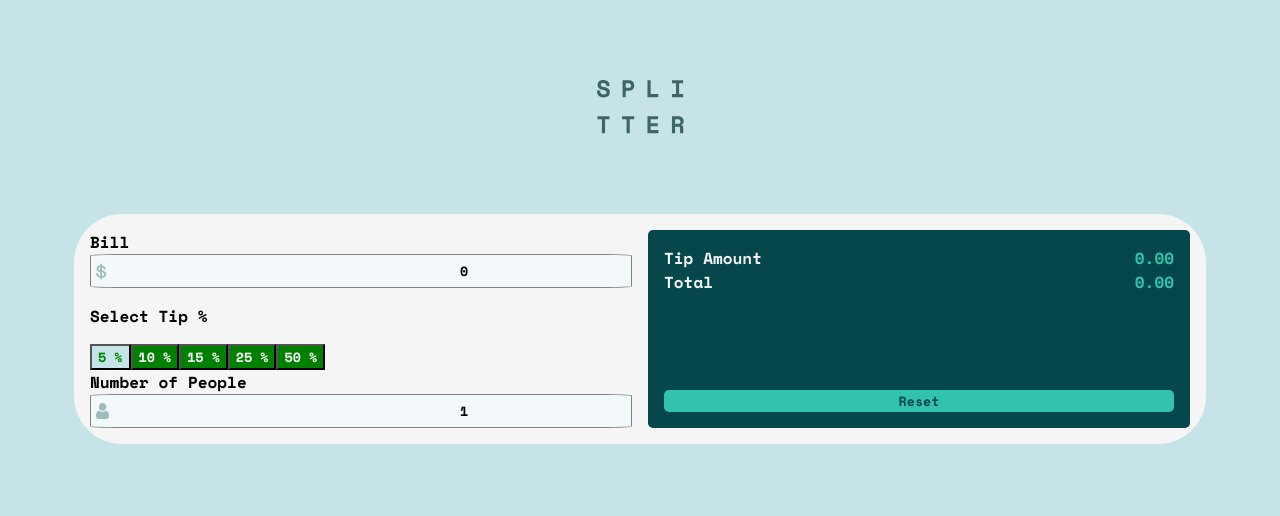
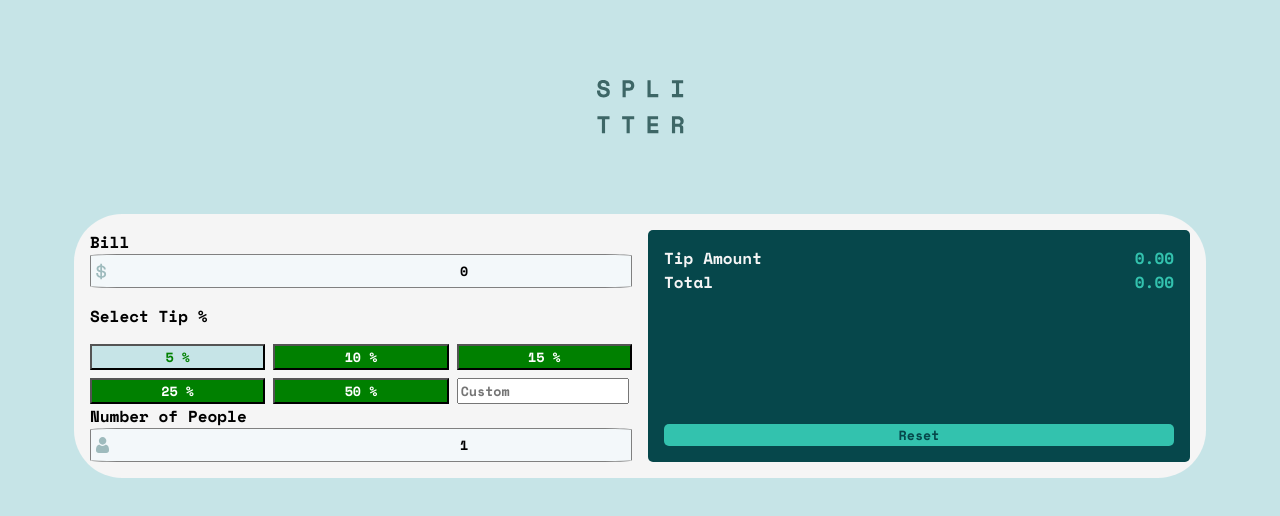
Before and after one commit to DaranDachte/Calculator, a React (Vite) app in the folder Calculator/: page / in a window 1280 px wide. Shown: the top 516 px of the page. Built offline with nearby package versions, Linux system fonts and the light colour scheme.

Commit message:
custom input was created

```diff
--- /dev/null
+++ b/Calculator/src/components/CustomInput/CustomInput.tsx
@@ -0,0 +1,28 @@
+import React from "react";
+import "./CustomInput.style.css";
+
+type Props = {
+  value: number | null;
+  placeholder?: string;
+  OnInput: (value: number) => void;
+};
+
+export const CustomInput: React.FunctionComponent<Props> = ({
+  value,
+  placeholder = "Custom",
+  OnInput,
+}) => {
+  const SubmitHandler = (e: React.ChangeEvent<HTMLInputElement>) => {
+    OnInput(Number(e.target.value));
+  };
+  return (
+    <label>
+      <input
+        type="number"
+        value={value ? value.toString() : ""}
+        placeholder={placeholder}
+        onInput={SubmitHandler}
+      />
+    </label>
+  );
+};
--- a/Calculator/src/components/InputNumber/InputNumber.style.css
+++ b/Calculator/src/components/InputNumber/InputNumber.style.css
@@ -1,9 +1,16 @@
 .inputNumber {
-  display: block;
+  display: flex;
+  justify-content: space-between;
+  flex-wrap: wrap;
+}
+
+.inputNumber small {
+  color: red;
 }
 
 .inputNumber_wrapper {
   display: flex;
+  width: 100%;
   justify-content: space-between;
   align-items: center;
   border: 1px grey solid;
--- a/Calculator/src/components/InputNumber/InputNumber.tsx
+++ b/Calculator/src/components/InputNumber/InputNumber.tsx
@@ -6,6 +6,7 @@ type InputNumberType = {
   title: string;
   icon: React.ReactNode;
   OnSubmit: (value: number) => void;
+  showError?: boolean;
 };
 
 export const InputNumber: React.FunctionComponent<InputNumberType> = ({
@@ -13,6 +14,7 @@ export const InputNumber: React.FunctionComponent<InputNumberType> = ({
   title,
   icon,
   OnSubmit,
+  showError = false,
 }) => {
   const SubmitHandler = (e: React.ChangeEvent<HTMLInputElement>) => {
     OnSubmit(Number(e.target.value));
@@ -21,6 +23,7 @@ export const InputNumber: React.FunctionComponent<InputNumberType> = ({
   return (
     <label className="inputNumber">
       <span>{title}</span>
+      {showError && value === 0 && <small className="zero">Cant be Zero</small>}
       <div className="inputNumber_wrapper">
         {icon}
         <input type="number" value={value.toString()} onInput={SubmitHandler} />
--- a/Calculator/src/components/Wrapper/Wrapper.style.css
+++ b/Calculator/src/components/Wrapper/Wrapper.style.css
@@ -1,3 +1,9 @@
+input::-webkit-outer-spin-button,
+input::-webkit-inner-spin-button {
+  -webkit-appearance: none;
+  margin: 0;
+}
+
 .wrapper {
   display: grid;
   gap: 1rem;
@@ -8,3 +14,9 @@
   border-radius: 3rem;
   padding: 1rem;
 }
+
+.tipAndCustom {
+  display: grid;
+  grid-template-columns: repeat(3, 1fr);
+  gap: 0.5rem;
+}
--- a/Calculator/src/components/Wrapper/Wrapper.tsx
+++ b/Calculator/src/components/Wrapper/Wrapper.tsx
@@ -3,6 +3,7 @@ import "./Wrapper.style.css";
 import { InputNumber } from "../InputNumber/InputNumber";
 import { TipButton } from "../TipButton/TipButton";
 import { GreenDisplay } from "../GreenDisplay/GreenDisplay";
+import { CustomInput } from "../CustomInput/CustomInput";
 
 import { ReactComponent as DollarIcon } from "../../assets/img/DollarImg.svg";
 import { ReactComponent as PeopleIcon } from "../../assets/img/PeopleImg.svg";
@@ -13,10 +14,12 @@ export const Wrapper = () => {
   const [bill, setBill] = useState<number>(0);
   const [people, setPeople] = useState<number>(1);
   const [tip, setTip] = useState<number>(5);
+  const [useCustom, setUseCustom] = useState<boolean>(false);
 
   const { totalCounter, personTipCounter } = useMemo(() => {
     const totalCounter = Math.round(bill + (tip / 100) * bill) / people;
     const personTipCounter = (tip / 100) * totalCounter;
+
     return {
       totalCounter: totalCounter.toFixed(2),
       personTipCounter: personTipCounter.toFixed(2),
@@ -28,12 +31,13 @@ export const Wrapper = () => {
     setPeople(1);
   };
 
-  console.clear();
-  console.log("Bill", bill);
-  console.log("People", people);
-  console.log("Tip", tip);
-  console.log("Counter", totalCounter);
-  console.log("PersonTipCounter", personTipCounter);
+  const customHandler = (value: number) => {
+    if (value < 1) return false;
+
+    if (useCustom === false) setUseCustom(true);
+    setTip(value);
+  };
+
   return (
     <div className="wrapper">
       <div>
@@ -45,7 +49,7 @@ export const Wrapper = () => {
         />
         <div>
           <p>Select Tip %</p>
-
+          <div className="tipAndCustom">
             {TipArray.map((item, index) => (
               <TipButton
                 key={index}
@@ -54,12 +58,20 @@ export const Wrapper = () => {
                 active={tip === item}
               />
             ))}
+
+            <CustomInput
+              value={useCustom ? tip : null}
+              OnInput={(value) => customHandler(value)}
+            />
           </div>
+        </div>
+
         <InputNumber
           title={"Number of People"}
           value={people}
           OnSubmit={(value: number) => setPeople(value)}
           icon={<PeopleIcon />}
+          showError={true}
         />
       </div>
       <GreenDisplay
```
Also changed, not shown: Calculator/src/components/CustomInput/CustomInput.style.css (added), Calculator/src/components/PersonCount/PersonCount.tsx (deleted). Lines whose indentation alone changed are shown as unchanged.
